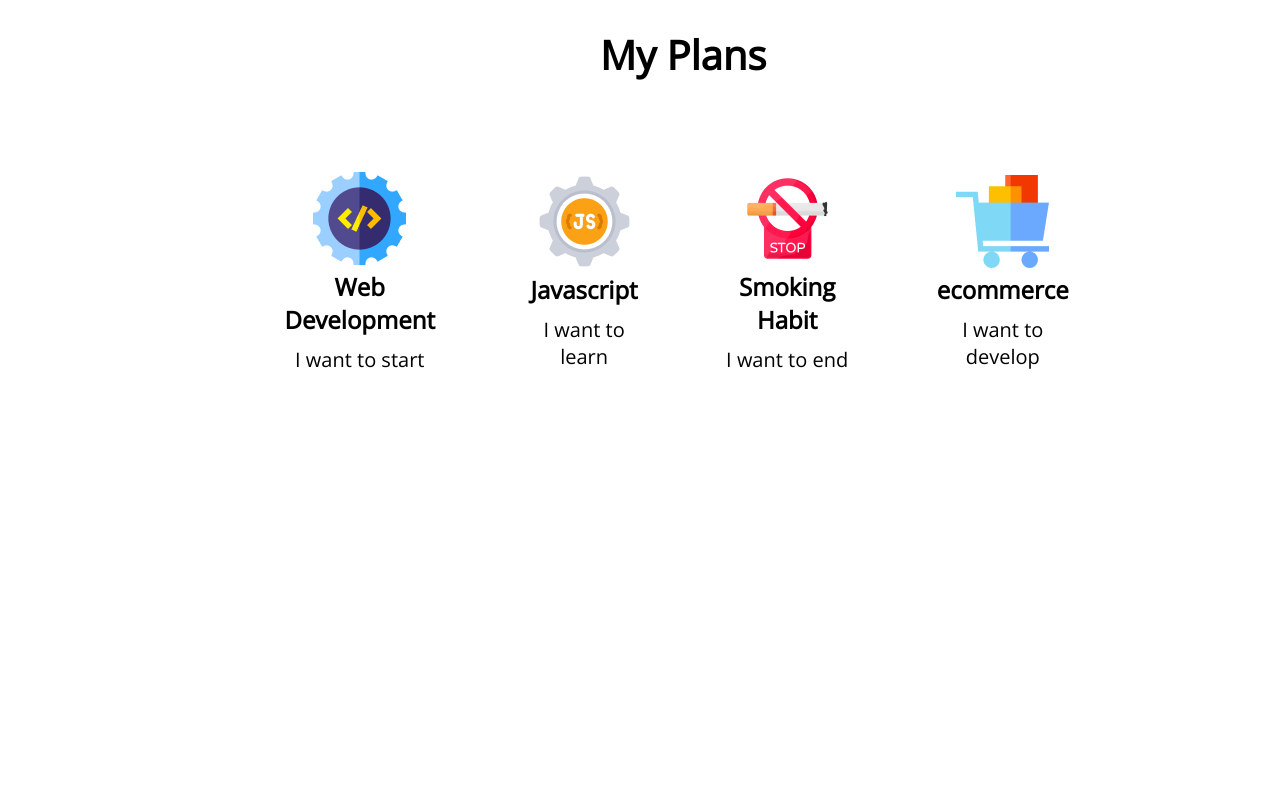
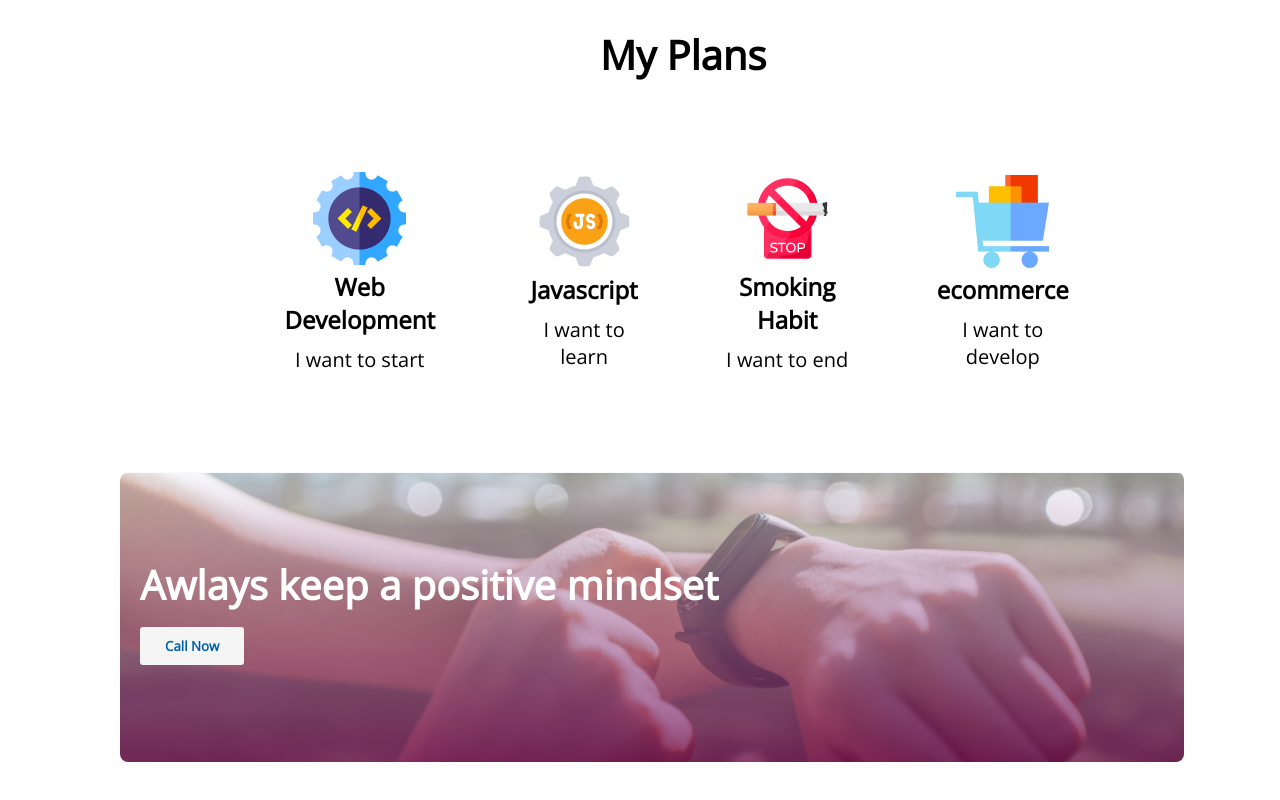
Before and after one commit to Pranto-Nondi/New-Year-Mission-2023, a plain HTML site: page index.html in a window 1280 px wide. Shown: the part 1473-2273 px from the top of the page. Before the commit the page ends 1945 px from the top, so only its background shows below. Drawn offline with nearby package versions, Linux system fonts and the light colour scheme.

Commit message:
img linear gradient progress

```diff
--- a/index.html
+++ b/index.html
@@ -104,6 +104,14 @@
                 </div>
             </div>
         </section>
+        <!-- background image with linear gradieant -->
+        <section class="gradient-container">
+            <div class="blended-img-bg">
+                <h2 class="img-blended-title">Awlays keep a positive
+                    mindset</h2>
+                <button class="primary-btn">Call Now</button>
+            </div>
+        </section>
 
 
 
--- a/new-year-mission.css
+++ b/new-year-mission.css
@@ -148,3 +148,29 @@
 
 
 }
+
+/* background img with blender linear gredieant */
+.gradient-container {}
+
+.blended-img-bg {
+    background-image:
+        linear-gradient(to bottom, rgba(245, 246, 252, 0.52), rgba(117, 19, 93, 0.73)),
+        url('/images/watch.png');
+    width: 80%;
+    height: 250px;
+    background-size: cover;
+    color: white;
+    padding: 20px;
+    margin-left: 120px;
+    margin-bottom: 70px;
+    border-radius: 8px;
+
+
+}
+
+.img-blended-title {
+    font-weight: 800;
+    font-size: 40px;
+    margin-top: 65px;
+    margin-bottom: 5px;
+}
```
